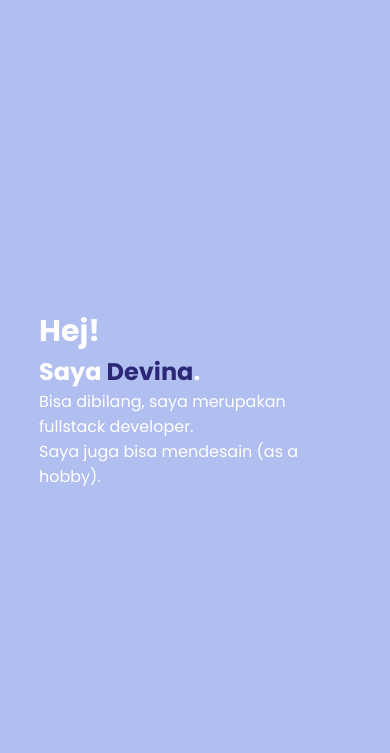
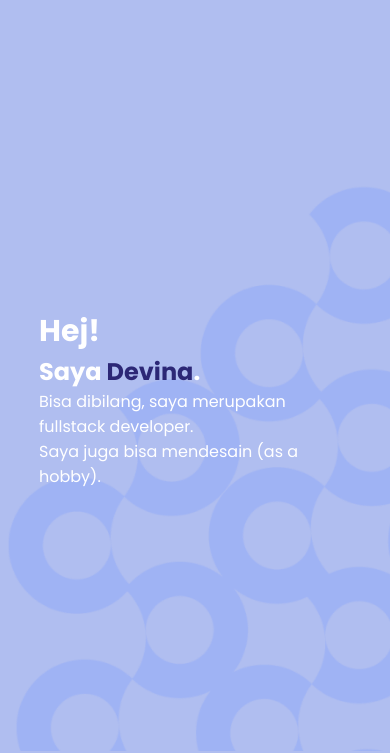
Before and after one commit to devinans/personalwebdevina, a plain HTML site: page index.html in a window 390 px wide. Shown: the part 93-846 px from the top of the page. Drawn offline with Linux system fonts and the light colour scheme.

Commit message:
Update style.css

```diff
--- a/styles/style.css
+++ b/styles/style.css
@@ -27,7 +27,7 @@ body {
 #header {
     width: 100%;
     height: 100vh;
-    background-image: url(img/bg1.png);
+    background-image: url(../img/bg1.png);
     background-size: cover;
     background-position: center;
 }
@@ -379,7 +379,7 @@ nav .fas{
 
 @media only screen and (max-width: 600px){
     #header{
-        background-image: url(img/phonebg.png);
+        background-image: url(../img/phonebg.png);
     }
     #hero {
         margin-top: 100%;
```
